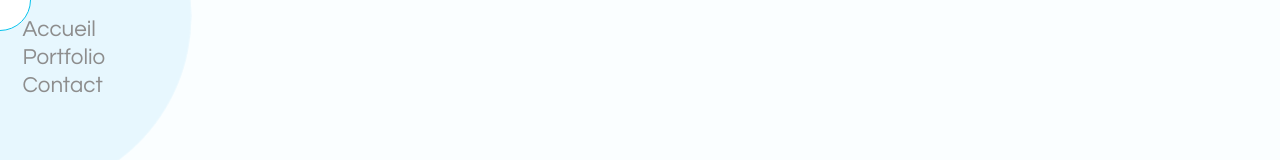
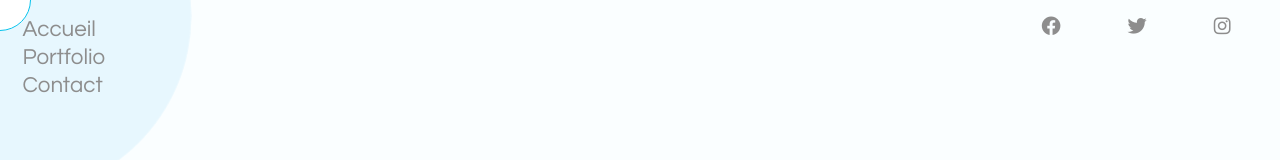
Before and after one commit to Jweb60/SiteVitrine-React, a React (Create React App) app: page / in a window 1280 px wide. Shown: the top 160 px of the page. Built offline with nearby package versions, Linux system fonts and the light colour scheme.

Commit message:
socials icons

```diff
--- /dev/null
+++ b/src/components/SocialNetworks.js
@@ -0,0 +1,54 @@
+import React from "react";
+
+const SocialNetworks = () => {
+  const anim = () => {
+    const icons = document.querySelectorAll(".social-network a");
+
+    icons.forEach((link) => {
+      link.addEventListener("mouseover", (e) => {
+        link.style.transform = `translate(${e.offsetX - 20}px, ${
+          e.offsetY - 13
+        }px)`;
+      });
+      link.addEventListener("mouseleave", (e) => {
+        link.style.transform = "";
+      });
+    });
+  };
+
+  return (
+    <div className="social-network">
+      <ul className="content">
+        <a
+          href="https://www.facebook.com"
+          target="_blank"
+          rel="noopener noreferrer"
+          className="hover"
+          onMouseOver={anim}
+        >
+          <li className="fab fa-facebook"></li>
+        </a>
+        <a
+          href="https://www.twitter.com"
+          target="_blank"
+          rel="noopener noreferrer"
+          className="hover"
+          onMouseOver={anim}
+        >
+          <li className="fab fa-twitter"></li>
+        </a>
+        <a
+          href="https://www.instagram"
+          target="_blank"
+          rel="noopener noreferrer"
+          className="hover"
+          onMouseOver={anim}
+        >
+          <li className="fab fa-instagram"></li>
+        </a>
+      </ul>
+    </div>
+  );
+};
+
+export default SocialNetworks;
--- a/src/pages/Home.js
+++ b/src/pages/Home.js
@@ -1,12 +1,14 @@
 import React from 'react';
 import Mouse from '../components/Mouse';
 import Navigation from '../components/Navigation';
+import SocialNetworks from '../components/SocialNetworks';
 
 const Home = () => {
   return (
     <div>
       <Navigation />
       <Mouse />
+      <SocialNetworks />
     </div>
   );
 };
```
